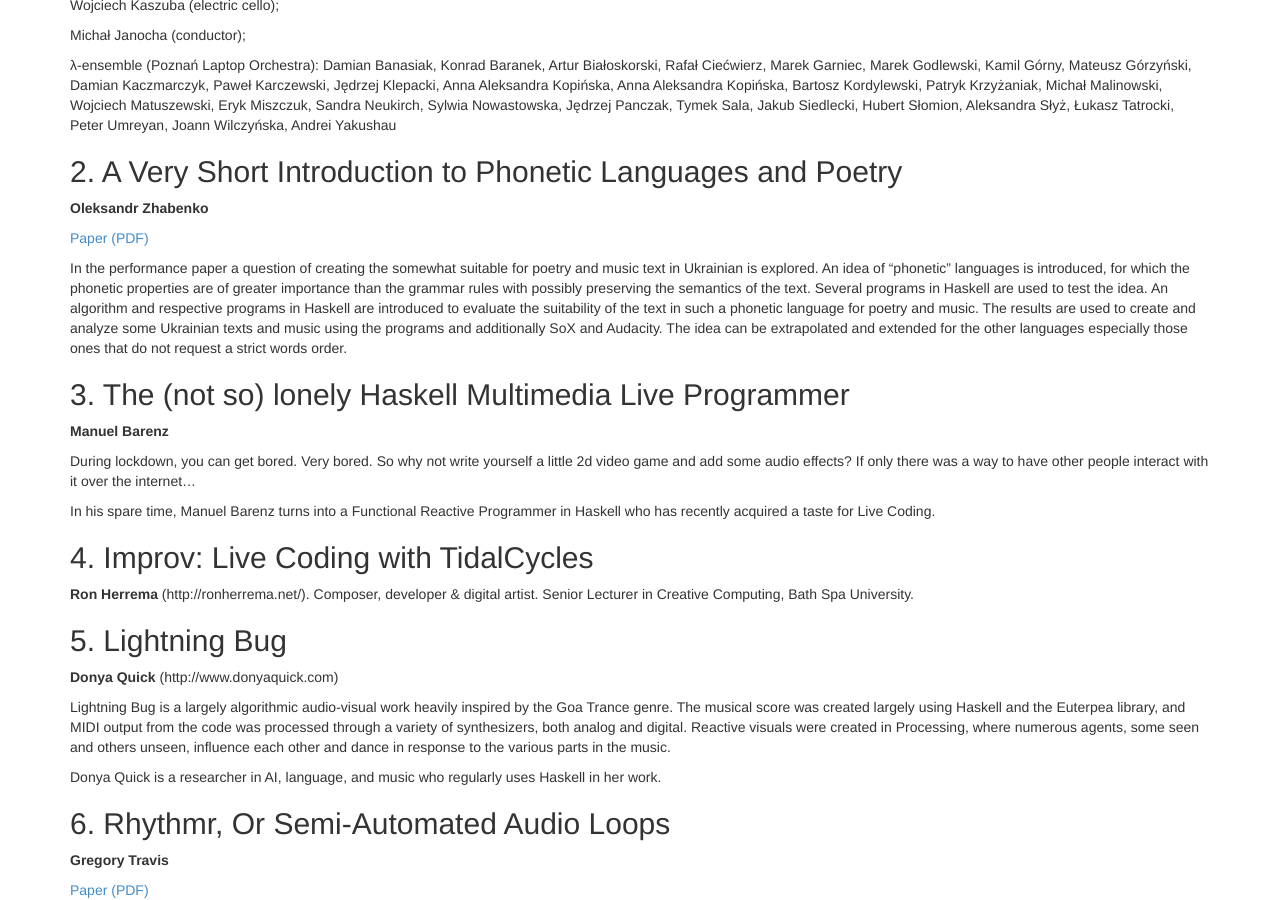
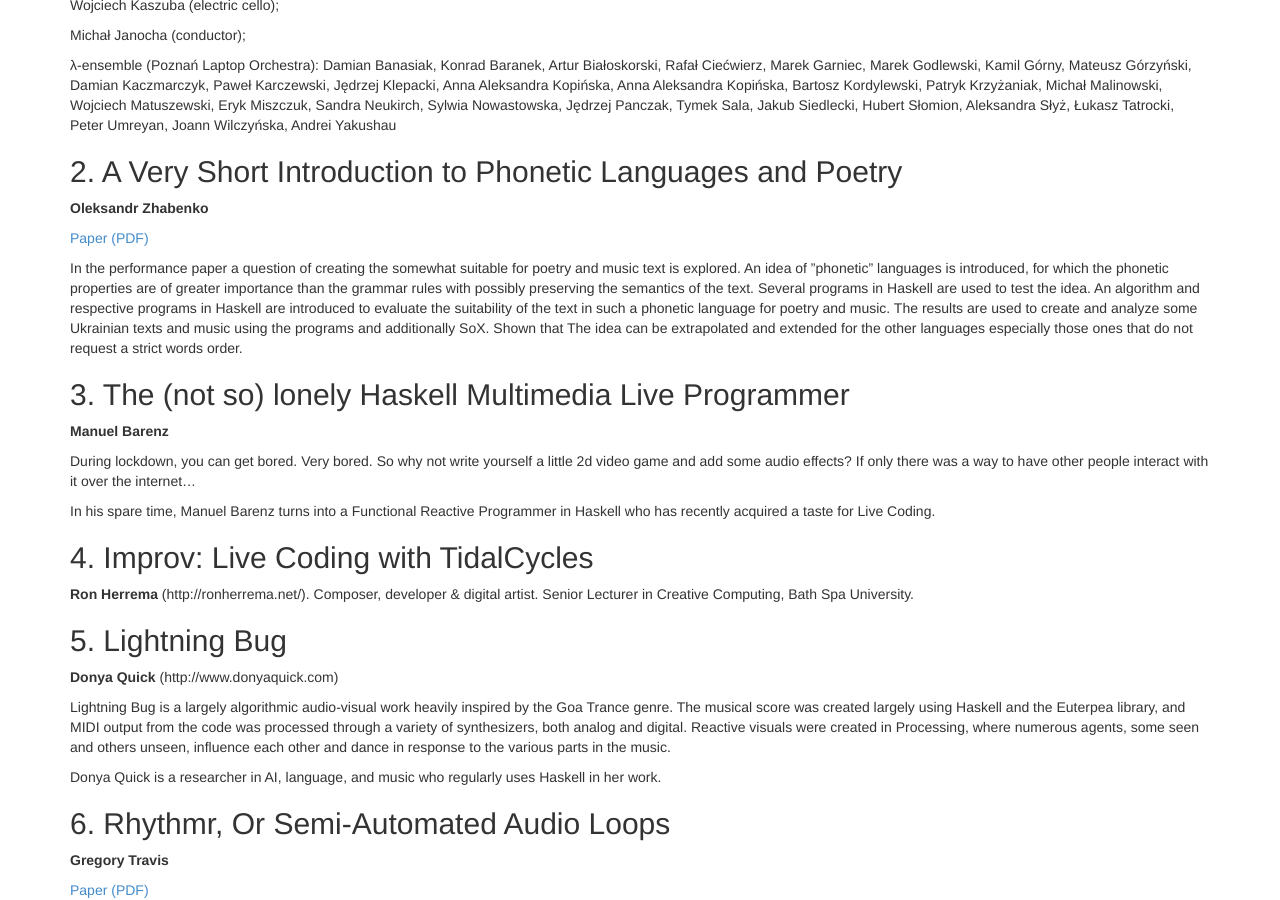
Before and after one commit to functional-art/functional-art.github.com, a Jekyll site: the page built from 2020/performances.md, in a window 1280 px wide and 900 px high, scrolled down 620 px. Built offline with Jekyll 4.4.1, drawn with Linux system fonts in a browser that asks for light colours; nearby versions of some CDN libraries; our own code applies the rules of GitHub Pages for plain Markdown files.

Commit message:
Update performances.md
Out-dated abstract for one work has been corrected.

```diff
--- a/2020/performances.md
+++ b/2020/performances.md
@@ -38,11 +38,15 @@ Damian Banasiak, Konrad Baranek, Artur Białoskorski, Rafał Ciećwierz, Marek G
 
 [Paper (PDF)](https://functional-art.org/2020/papers/Poetry-OleksandrZhabenko.pdf)
 
-In the performance paper a question of creating the somewhat suitable for poetry and music text in Ukrainian is explored. An idea of "phonetic"
-languages is introduced, for which the phonetic properties are of greater importance than the grammar rules with possibly preserving the semantics of the text.
-Several programs in Haskell are used to test the idea. An algorithm and respective programs in Haskell are introduced to evaluate the suitability of the text
-in such a phonetic language for poetry and music. The results are used to create and analyze some Ukrainian texts and music using the programs and additionally
-SoX and Audacity. The idea can be extrapolated and extended for the other languages especially those ones that do not request a strict words order.
+In the performance paper a question of creating the somewhat suitable for poetry and music
+text is explored. An idea of ”phonetic” languages is introduced, for which the phonetic properties
+are of greater importance than the grammar rules with possibly preserving the semantics
+of the text. Several programs in Haskell are used to test the idea. An algorithm and respective
+programs in Haskell are introduced to evaluate the suitability of the text in such a phonetic language
+for poetry and music. The results are used to create and analyze some Ukrainian texts
+and music using the programs and additionally SoX. Shown that The idea can be extrapolated
+and extended for the other languages especially those ones that do not request a strict words
+order.
 
 ## 3. The (not so) lonely Haskell Multimedia Live Programmer
 
```
